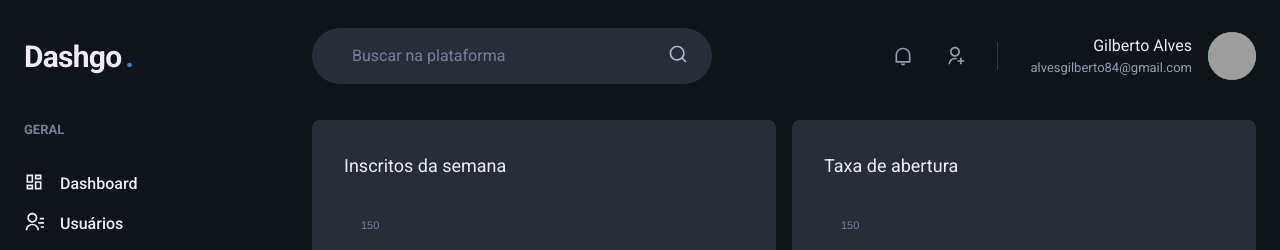
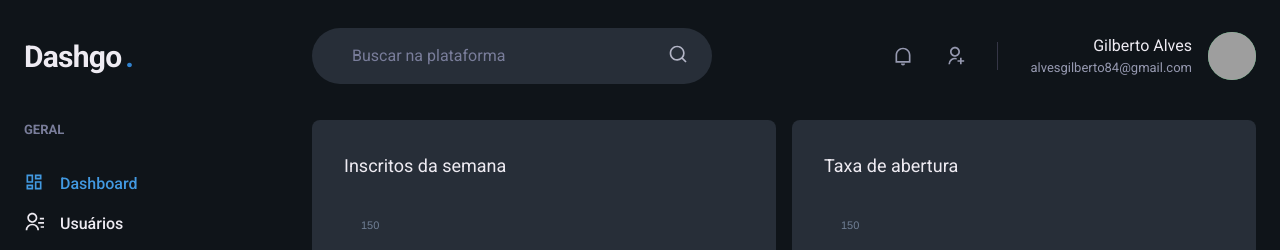
Before and after one commit to GilbertoASJ/Dash-go, a Next.js app: page /dashboard in a window 1280 px wide. Shown: the top 250 px of the page. Built offline with nearby package versions, Linux system fonts and the light colour scheme; grey boxes are pictures that could not be loaded.

Commit message:
:sparkles: Updating file

```diff
--- a/src/components/Sidebar/NavLink.tsx
+++ b/src/components/Sidebar/NavLink.tsx
@@ -1,5 +1,7 @@
 import { Text, Link as ChakraLink, Icon, LinkProps as ChakraLinkProps } from '@chakra-ui/react'
 import { ElementType } from 'react'
+
+import { ActiveLink } from '../ActiveLink'
 
 import Link from 'next/link'
 
@@ -11,11 +13,11 @@ interface NavLinkProps extends ChakraLinkProps {
 
 export function NavLink({ icon, children, href, ...rest }: NavLinkProps) {
 	return (
-		<Link href={href} passHref>
+		<ActiveLink href={href} passHref>
 			<ChakraLink display="flex" align="center" {...rest}>
 				<Icon as={icon} fontSize="20" />
 				<Text ml="4" fontWeight="medium">{children}</Text>
 			</ChakraLink>
-		</Link>
+		</ActiveLink>
 	)
 }
```
